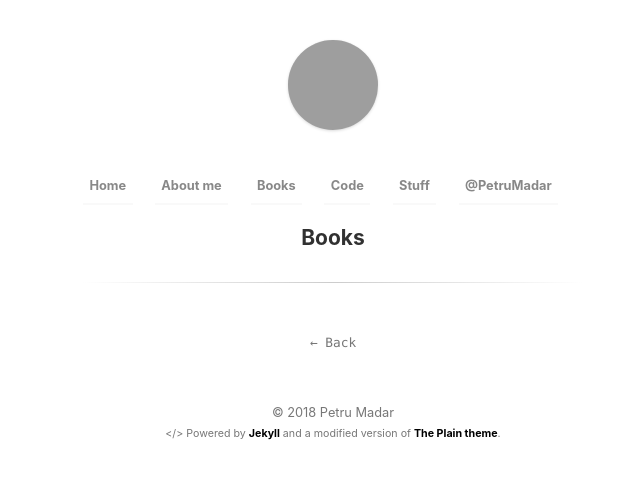
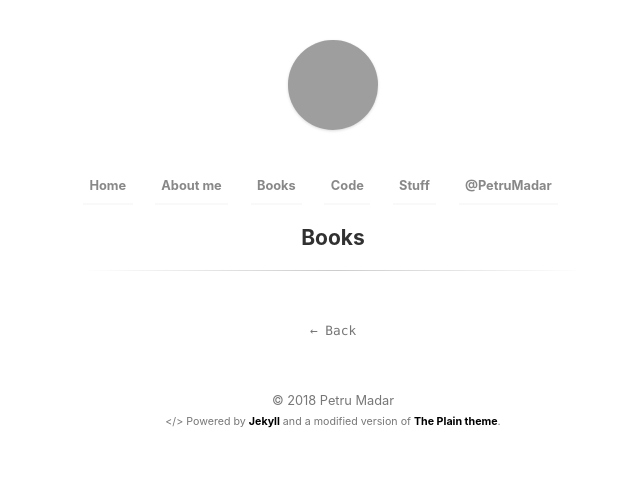
Before and after one commit to petru/prologue, a Jekyll site: the page built from books.md, in a window 1280 px wide. Shown: the top 479 px of the page, without its empty margins (307-947 px from the left). Built offline with Jekyll 4.4.1, drawn with Linux system fonts in a browser that asks for light colours; grey boxes are pictures that could not be loaded.

Commit message:
Decrease divider margin

```diff
--- a/_sass/main.scss
+++ b/_sass/main.scss
@@ -216,7 +216,7 @@ article {
     background: -webkit-linear-gradient(left,rgba(255,255,255,0),#ccc,rgba(255,255,255,0));
     background: linear-gradient(to right,rgba(255,255,255,0),#ccc,rgba(255,255,255,0));
     height: 1px;
-    margin: 2em 0;
+    margin: 1em 0;
   }
   .center {
     text-align: center;
```
